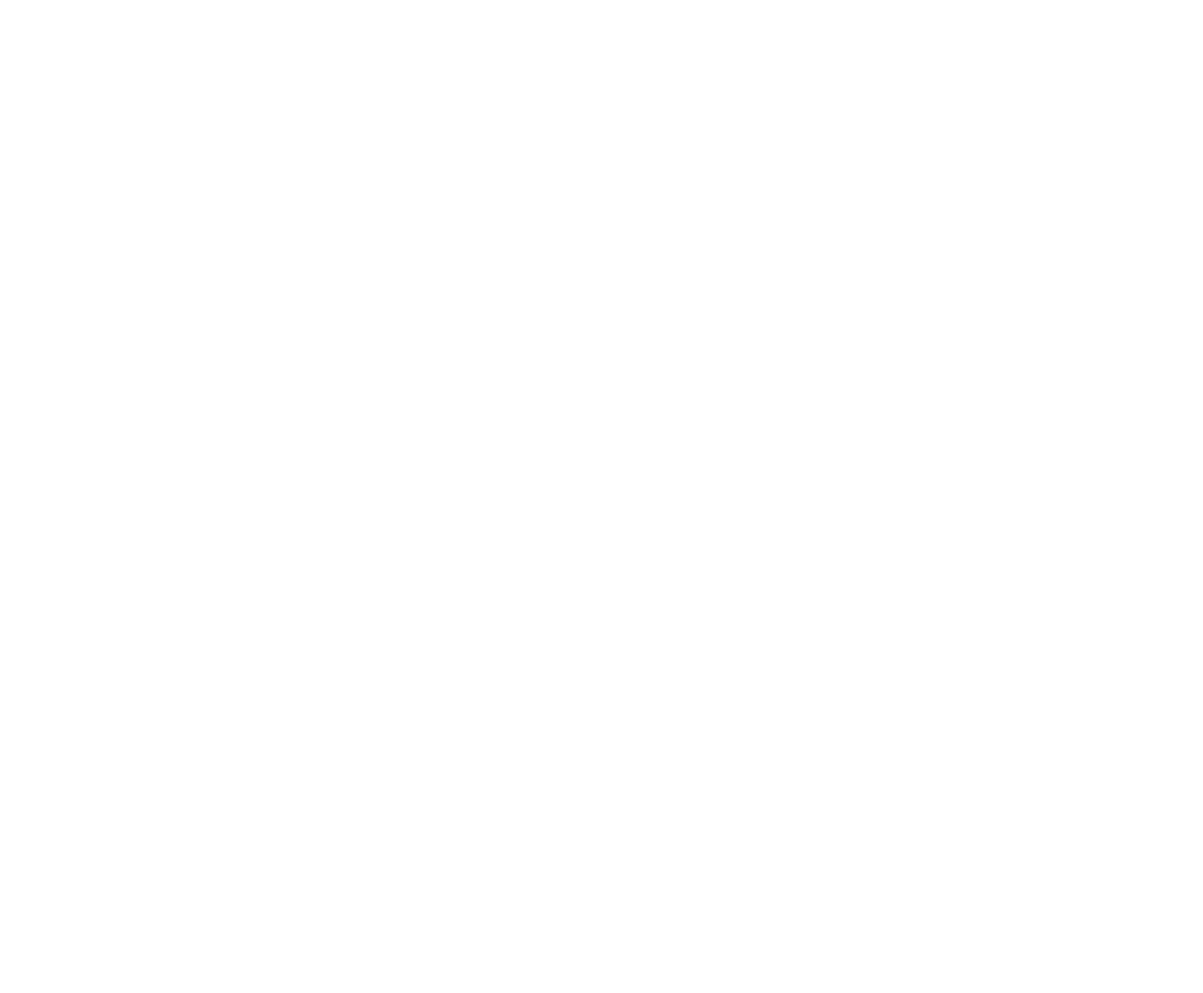
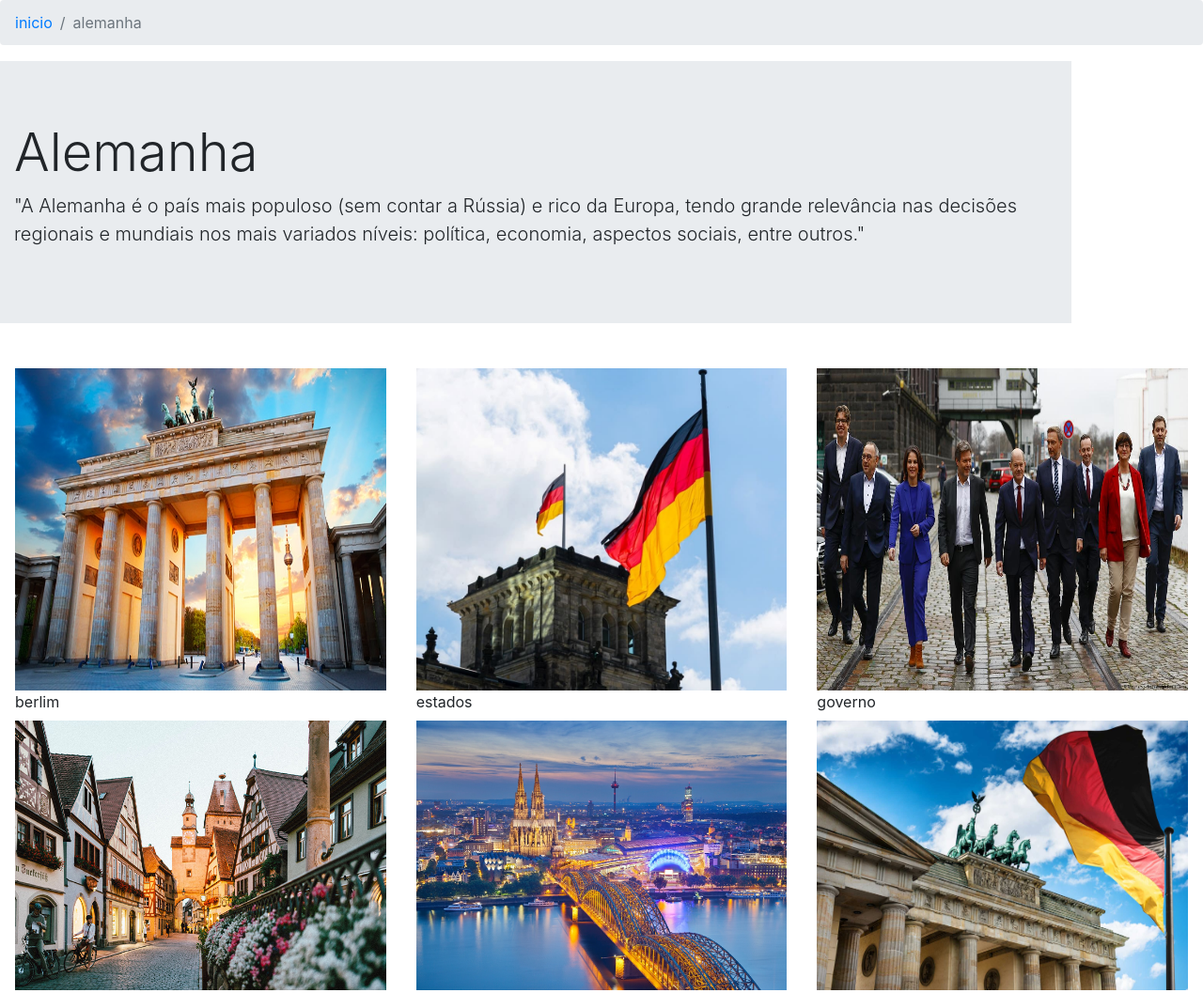
Before and after one commit to DiogoPCS/3DSIpero, a plain HTML site: page perezfagundes/perezfagundes.html in a window 1280 px wide. Shown: the top 1057 px of the page at 94% size. Before the commit the page ends 800 px from the top, so only its background shows below. Drawn offline with nearby package versions, Linux system fonts and the light colour scheme.

Commit message:
imagens adicionadas

```diff
--- a/perezfagundes/perezfagundes.html
+++ b/perezfagundes/perezfagundes.html
@@ -5,8 +5,80 @@
     <meta http-equiv="X-UA-Compatible" content="IE=edge">
     <meta name="viewport" content="width=device-width, initial-scale=1.0">
     <title>alemanha</title>
+    <link rel="stylesheet" href="https://stackpath.bootstrapcdn.com/bootstrap/4.1.3/css/bootstrap.min.css" integrity="sha384-MCw98/SFnGE8fJT3GXwEOngsV7Zt27NXFoaoApmYm81iuXoPkFOJwJ8ERdknLPMO" crossorigin="anonymous">
+<script src="https://stackpath.bootstrapcdn.com/bootstrap/4.1.3/js/bootstrap.min.js" integrity="sha384-ChfqqxuZUCnJSK3+MXmPNIyE6ZbWh2IMqE241rYiqJxyMiZ6OW/JmZQ5stwEULTy" crossorigin="anonymous"></script>
+<link rel="stylesheet" href="../assets/css/styles.css">
 </head>
 <body>
+   <!--breadcrumb-->
 
+    <nav aria-label="breadcrumb">
+    <ol class="breadcrumb">
+      <li class="breadcrumb-item"><a href="#">inicio</a></li>
+      <li class="breadcrumb-item active" aria-current="page">alemanha</li>
+    </ol>
+  </nav>
+
+<!--jumbotron-->
+
+  <div class="container-fluid">
+    <div class="row">
+        <div class="col-12"></div>
+        <div class="jumbotron jumbotron-fluid">
+            <div class="container">
+              <h1 class="display-4">Alemanha</h1>
+              <p class="lead">"A Alemanha é o país mais populoso (sem contar a Rússia) e rico da Europa, tendo grande relevância nas decisões regionais e mundiais nos mais variados níveis: política, economia, aspectos sociais, entre outros."</p>
+            </div>
+          </div>
+    </div>
+  </div>
+
+  <!--imagens-->
+
+  <div class="container-fluid">
+    <div class="row">
+        <div class="col-4 p-3"><img src="./images/berlim.jpg" alt="">berlim</div>
+        <div class="col-4 p-3"><img src="./images/estados.jpg" alt="">estados</div>
+        <div class="col-4 p-3"><img src="./images/governo.jpeg" alt="">governo</div>
+        <div class="col-4 p-3"><img src="./images/paisagem.jpg" alt="">paisagem</div>
+        <div class="col-4 p-3"><img src="./images/ponte.jpg" alt="">ponte</div>
+        <div class="col-4 p-3"><img src="./images/pontos.jpg" alt="">pontos turisticos</div>
+    </div>
+  </div>
+
+
+
+
+
+
+
+
+
+
+
+
+
+
+
+
+
+
+
+
+
+
+
+
+
+
+
+
+
+
+
+
+
+    <script src="https://code.jquery.com/jquery-3.3.1.slim.min.js" integrity="sha384-q8i/X+965DzO0rT7abK41JStQIAqVgRVzpbzo5smXKp4YfRvH+8abtTE1Pi6jizo" crossorigin="anonymous"></script>
+    <script src="https://cdnjs.cloudflare.com/ajax/libs/popper.js/1.14.3/umd/popper.min.js" integrity="sha384-ZMP7rVo3mIykV+2+9J3UJ46jBk0WLaUAdn689aCwoqbBJiSnjAK/l8WvCWPIPm49" crossorigin="anonymous"></script>
 </body>
 </html>
```
Also changed, not shown: perezfagundes/images/berlim.jpg (added), perezfagundes/images/estados.jpg (added), perezfagundes/images/governo.jpeg (added), perezfagundes/images/paisagem.jpg (added), perezfagundes/images/ponte.jpg (added), perezfagundes/images/pontos.jpg (added).
